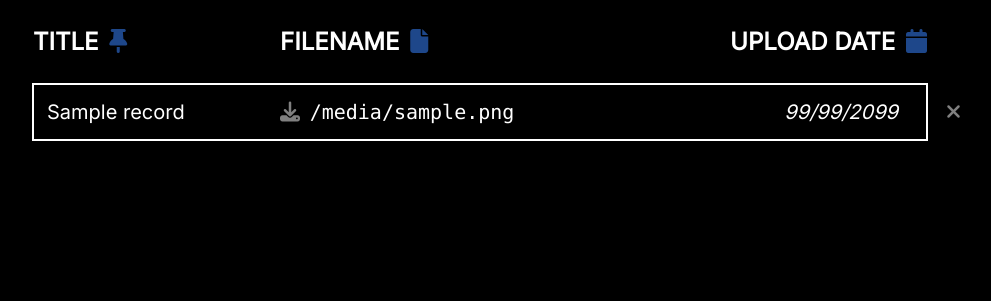
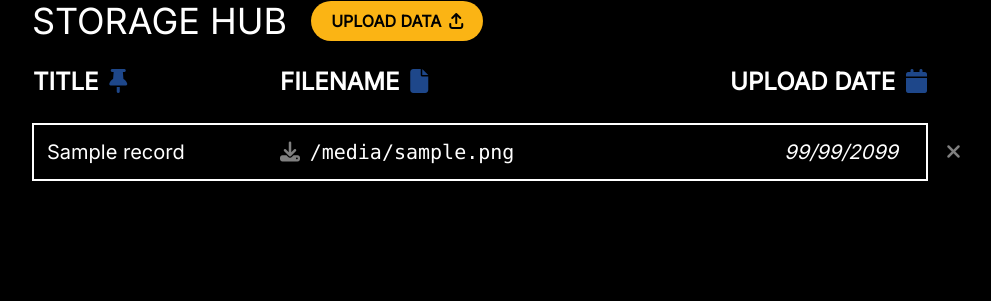
Before and after one commit to Formula-Electric-Berkeley/dash, a Flask app: page /storage in a window 1280 px wide. Shown: the part 143-444 px from the top of the page, without its empty margins (160-1151 px from the left). Run offline with Flask 3, Linux system fonts and the light colour scheme; a database or web service that is not in the repository returns one stand-in record (values such as "Sample title"); some libraries are stand-ins or nearby versions.

Commit message:
add upload button

```diff
--- a/templates/storage.html
+++ b/templates/storage.html
@@ -1,5 +1,11 @@
 {%extends "base.html" %}
 {%block content%}
+<div class="w-full flex justify-center">
+    <div class="w-9/12 max-w-4xl flex">
+        <h1 class="text-4xl font-medium">STORAGE HUB</h1>
+        <button class="bg-yellow px-5 ml-6 text-black font-bold rounded-full hover-shadow-yellow">UPLOAD DATA<i class="fa-solid fa-arrow-up-from-bracket ml-2 upload-icon"></i></button>
+    </div>
+</div>
 <div class="w-full flex justify-center">
     <table class="w-9/12 max-w-4xl border-separate border-spacing-y-6">
         <tr>
```
